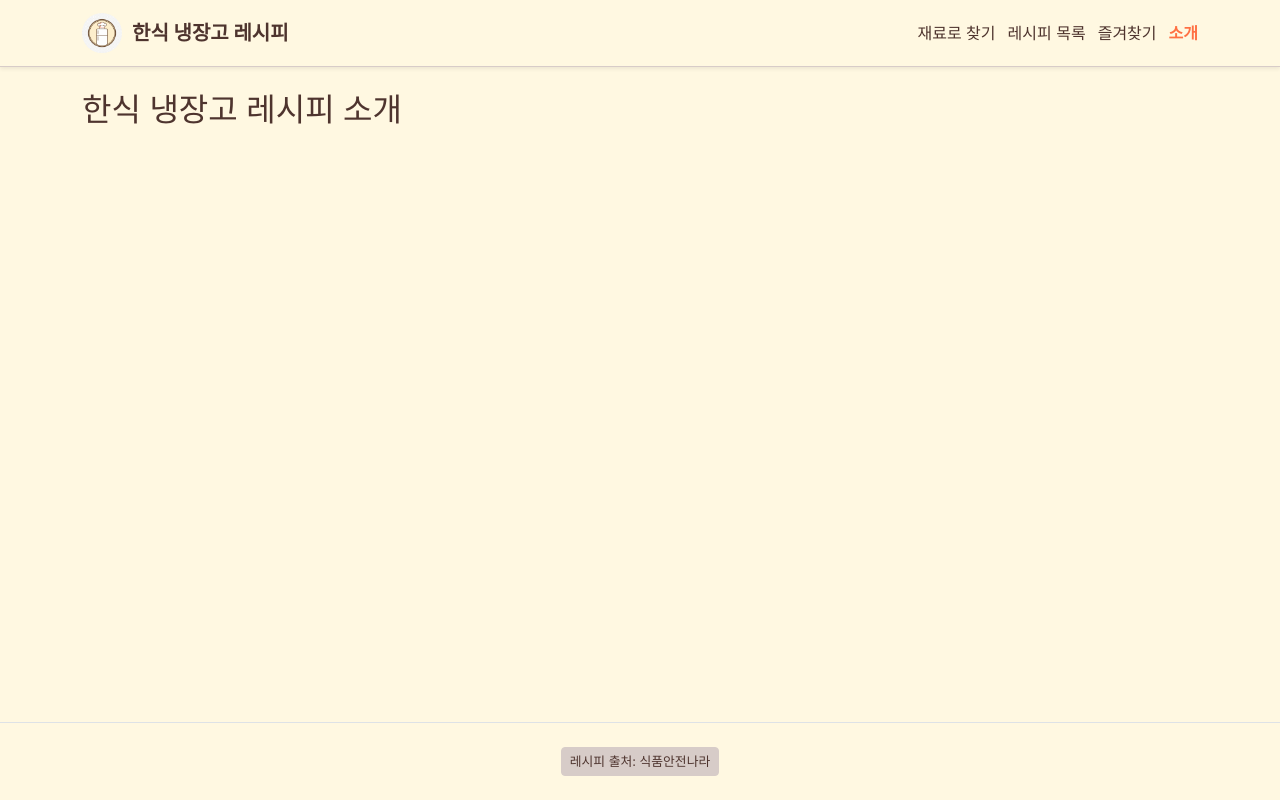
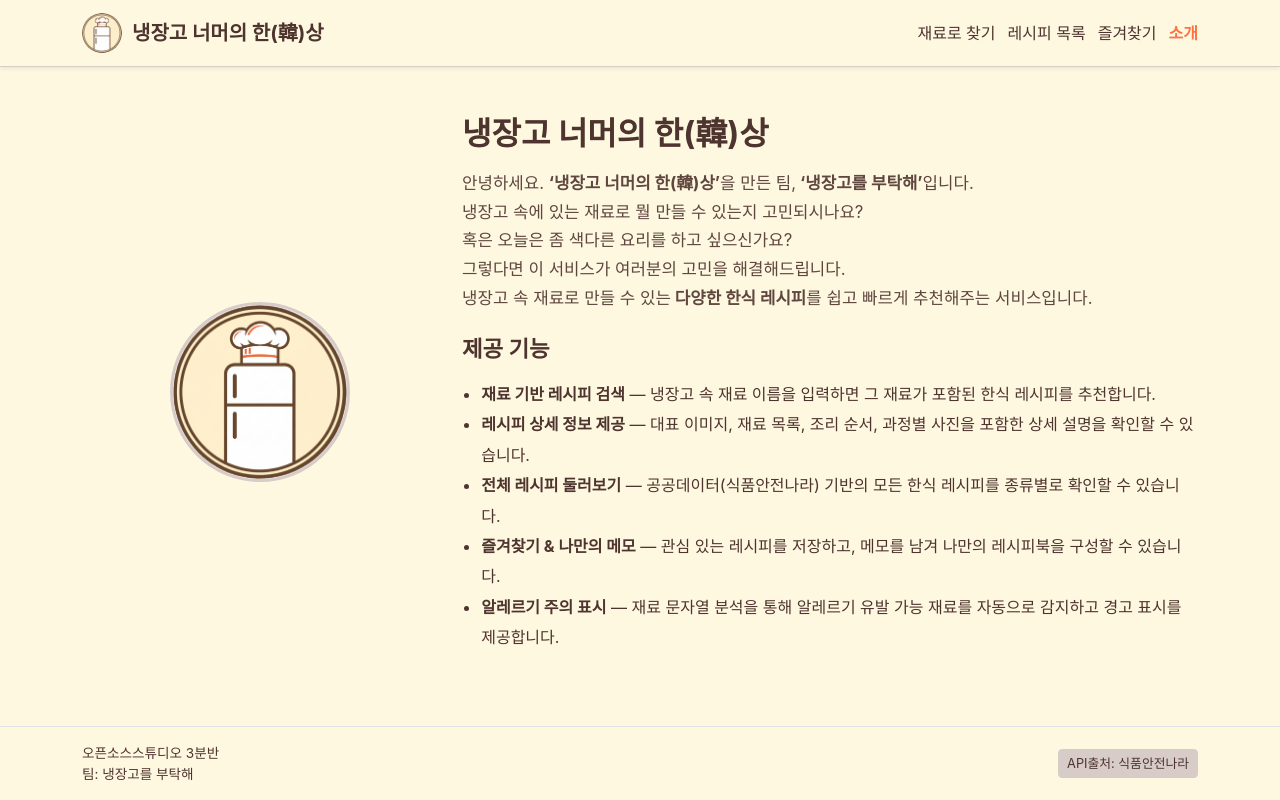
Before and after one commit to 22200255/My-korean-Fridge-Chef, a React (Create React App) app in the folder fridge-chef/: page /about in a window 1280 px wide. Built offline with nearby package versions, Linux system fonts and the light colour scheme.

Commit message:
회의 내용 수정

```diff
--- a/fridge-chef/src/components/Footer.js
+++ b/fridge-chef/src/components/Footer.js
@@ -1,13 +1,25 @@
+// src/components/Footer.js
+
 import React from 'react';
 import { Container, Button } from 'react-bootstrap';
 
 export default function Footer() {
   return (
     <footer
-      className="py-4 mt-auto text-center border-top"
+      className="py-3 mt-auto border-top"
       style={{ backgroundColor: 'var(--bg-cream)' }}
     >
-      <Container>
+      <Container className="d-flex justify-content-between align-items-center">
+        <div
+          className="text-start"
+          style={{ fontSize: '0.85rem', color: 'var(--text-brown)' }}
+        >
+          <div>오픈소스스튜디오 3분반</div>
+          <div>팀: 냉장고를 부탁해</div>
+        </div>
+
+        {/* 오른쪽: API 출처 버튼 (클릭 시 식품안전나라로 이동) */}
+        <div className="text-end">
           <a
             href="https://www.foodsafetykorea.go.kr/api/newDatasetDetail.do"
             target="_blank"
@@ -23,9 +35,10 @@ export default function Footer() {
                 color: 'var(--text-brown)'
               }}
             >
-            레시피 출처: 식품안전나라
+              API출처: 식품안전나라
             </Button>
           </a>
+        </div>
       </Container>
     </footer>
   );
--- a/fridge-chef/src/components/NavBar.js
+++ b/fridge-chef/src/components/NavBar.js
@@ -57,7 +57,7 @@ function AppNavBar() {
               objectFit: 'cover'
             }}
           />
-          <span>한식 냉장고 레시피</span>
+          <span>냉장고 너머의 한(韓)상</span>
         </Navbar.Brand>
 
         <Navbar.Toggle aria-controls="main-nav" />
--- a/fridge-chef/src/pages/AboutPage.js
+++ b/fridge-chef/src/pages/AboutPage.js
@@ -1,11 +1,118 @@
+// src/pages/AboutPage.js
+
 import React from 'react';
-import { Container, ListGroup } from 'react-bootstrap';
+import { Container, Row, Col } from 'react-bootstrap';
 
 function AboutPage() {
   return (
-    <Container className="mt-4 mb-4">
-      <h2> 한식 냉장고 레시피 소개</h2>
+    <Container className="mt-5 mb-5">
+      <Row className="align-items-center">
+        {/* 왼쪽: 로고 이미지 */}
+        <Col
+          xs={12}
+          md={4}
+          className="mb-5 mb-md-0 d-flex justify-content-center"
+        >
+          <img
+            src="/assets/logo/logo.png"
+            alt="냉장고 너머의 한(韓)상 로고"
+            style={{
+              width: '180px',
+              height: '180px',
+              borderRadius: '50%',
+              objectFit: 'cover',
+              border: '3px solid var(--sub-beige)',
+              backgroundColor: 'white'
+            }}
+          />
+        </Col>
 
+        {/* 오른쪽: 소개 및 기능 설명 */}
+        <Col xs={12} md={8}>
+          <h2
+            className="mb-3"
+            style={{
+              color: 'var(--text-brown)',
+              fontWeight: 'bold',
+              fontSize: '2rem'
+            }}
+          >
+            냉장고 너머의 한(韓)상
+          </h2>
+
+          <p
+            style={{
+              fontSize: '1.05rem',
+              color: 'var(--text-brown)',
+              opacity: 0.9,
+              lineHeight: '1.7'
+            }}
+          >
+            안녕하세요. <strong>‘냉장고 너머의 한(韓)상’</strong>을 만든 팀,
+            <strong> ‘냉장고를 부탁해’</strong>입니다.
+            <br />
+            냉장고 속에 있는 재료로 뭘 만들 수 있는지 고민되시나요?
+            <br />
+            혹은 오늘은 좀 색다른 요리를 하고 싶으신가요?
+            <br />
+            그렇다면 이 서비스가 여러분의 고민을 해결해드립니다.
+            <br />
+            냉장고 속 재료로 만들 수 있는
+            <strong> 다양한 한식 레시피</strong>를 쉽고 빠르게 추천해주는 서비스입니다.
+          </p>
+
+          <h4
+            className="mt-4 mb-3"
+            style={{
+              color: 'var(--text-brown)',
+              fontWeight: 'bold',
+              fontSize: '1.4rem'
+            }}
+          >
+            제공 기능
+          </h4>
+
+          <ul
+            style={{
+              listStyle: 'disc',
+              paddingLeft: '1.2rem',
+              color: 'var(--text-brown)',
+              fontSize: '1rem',
+              lineHeight: '1.9'
+            }}
+          >
+            <li>
+              <strong>재료 기반 레시피 검색</strong> —
+              냉장고 속 재료 이름을 입력하면 그 재료가 포함된 한식 레시피를
+              추천합니다.
+            </li>
+
+            <li>
+              <strong>레시피 상세 정보 제공</strong> —
+              대표 이미지, 재료 목록, 조리 순서, 과정별 사진을 포함한
+              상세 설명을 확인할 수 있습니다.
+            </li>
+
+            <li>
+              <strong>전체 레시피 둘러보기</strong> —
+              공공데이터(식품안전나라) 기반의 모든 한식 레시피를 종류별로
+              확인할 수 있습니다.
+            </li>
+
+            <li>
+              <strong>즐겨찾기 & 나만의 메모</strong> —
+              관심 있는 레시피를 저장하고, 메모를 남겨
+              나만의 레시피북을 구성할 수 있습니다.
+            </li>
+
+            <li>
+              <strong>알레르기 주의 표시</strong> —
+              재료 문자열 분석을 통해 알레르기 유발 가능 재료를
+              자동으로 감지하고 경고 표시를 제공합니다.
+            </li>
+          </ul>
+        </Col>
+      </Row>
     </Container>
   );
 }
--- a/fridge-chef/src/pages/RecipeDetail.js
+++ b/fridge-chef/src/pages/RecipeDetail.js
@@ -52,9 +52,20 @@ export default function RecipeDetail() {
         </Button>
 
         {/* [기능 추가 1] 상세 화면에서 저장 버튼 */}
-        <Button variant="success" onClick={handleSave}>
-           이 레시피 저장하기
+        <Button
+          onClick={handleSave}
+          style={{
+            backgroundColor: 'var(--point-orange)',
+            borderColor: 'var(--point-orange)',
+            color: '#fff',
+            fontWeight: 'bold',
+            paddingInline: '20px',
+            paddingBlock: '10px'
+          }}
+      >
+          이 레시피 저장하기
         </Button>
+
       </div>
 
       <Row>
--- a/fridge-chef/src/pages/Search.js
+++ b/fridge-chef/src/pages/Search.js
@@ -1,3 +1,5 @@
+// src/pages/Search.js
+
 import React, { useMemo, useRef, useEffect, useContext } from 'react';
 import { useNavigate } from 'react-router-dom';
 import useApi from '../hooks/useApi';
@@ -19,57 +21,67 @@ import {
 export default function Search() {
   const contextValue = useContext(RecipeContext) || {};
   const {
-    searchState = { query: "", results: [], category: "All", isExact: false },
+    searchState = {
+      query: '',
+      results: [],
+      category: 'All',
+      isExact: false,
+      hasSearched: false
+    },
     savedRecipes = [],
     dispatch
   } = contextValue;
 
-  const { query, results, category, isExact } = searchState;
+  const { query, results, category, isExact, hasSearched } = searchState;
 
   const { loading, error, fetchRecipes } = useApi();
   const navigate = useNavigate();
   const inputRef = useRef(null);
 
+  // 검색어가 비어 있을 때만 자동 포커스
   useEffect(() => {
     if (!query && inputRef.current) inputRef.current.focus();
   }, [query]);
 
   const updateSearchState = (updates) => {
-    dispatch &&
-      dispatch({
-        type: 'SET_SEARCH_STATE',
-        payload: updates
-      });
+    if (!dispatch) return;
+    dispatch({ type: 'SET_SEARCH_STATE', payload: updates });
   };
 
   const handleSearch = async (e) => {
     e.preventDefault();
-    if (!query.trim()) {
-      alert('재료를 입력해 주세요!');
+    const trimmed = (query || '').trim();
+    if (!trimmed) {
+      alert('재료를 입력해 주세요.');
       return;
     }
+    const data = await fetchRecipes(trimmed);
+    // 실제 검색이 실행되었음을 표시
+    updateSearchState({ results: data, hasSearched: true });
+  };
 
-    const data = await fetchRecipes(query.trim());
-    let filtered = data || [];
+  const filteredData = useMemo(() => {
+    if (!results) return [];
+
+    let filtered = results;
 
     if (category !== 'All') {
-      filtered = filtered.filter((r) => r.RCP_PAT2 === category);
+      filtered = filtered.filter((item) => item.RCP_PAT2 === category);
     }
 
-    if (isExact && query.trim()) {
-      const q = query.trim();
-      filtered = filtered.filter(
-        (r) => r.RCP_PARTS_DTLS && r.RCP_PARTS_DTLS.includes(q)
-      );
+    if (isExact) {
+      filtered = filtered.filter((recipe) => {
+        if (!recipe.RCP_PARTS_DTLS) return false;
+        const ingredients = recipe.RCP_PARTS_DTLS
+          .split(/[\n,]/)
+          .map((s) => s.trim())
+          .filter(Boolean);
+        return ingredients.includes((query || '').trim());
+      });
     }
 
-    updateSearchState({
-      query: query.trim(),
-      results: filtered,
-      category,
-      isExact
-    });
-  };
+    return filtered;
+  }, [results, category, isExact, query]);
 
   const goToDetail = (recipe) => {
     navigate('/recipe/view', { state: { recipe } });
@@ -77,54 +89,28 @@ export default function Search() {
 
   const handleSave = (recipe) => {
     if (!dispatch) return;
-    if (savedRecipes.some((r) => r.RCP_SEQ === recipe.RCP_SEQ)) {
-      alert('이미 저장된 레시피입니다!');
+    const currentSaved = savedRecipes || [];
+    if (currentSaved.some((r) => r.RCP_SEQ === recipe.RCP_SEQ)) {
+      alert('이미 저장된 레시피입니다.');
       return;
     }
     dispatch({ type: 'ADD', payload: recipe });
-    alert('나만의 레시피북에 저장되었습니다!');
+    alert('나만의 레시피북에 저장되었습니다.');
   };
 
-  const filteredData = useMemo(() => {
-    if (!results || results.length === 0) return [];
-    let data = results;
+  // 처음 화면인지 여부는 hasSearched 로만 판단
+  const isInitial = !hasSearched;
 
-    if (category !== 'All') {
-      data = data.filter((r) => r.RCP_PAT2 === category);
-    }
-
-    if (isExact && query.trim()) {
-      const q = query.trim();
-      data = data.filter(
-        (r) => r.RCP_PARTS_DTLS && r.RCP_PARTS_DTLS.includes(q)
-      );
-    }
-
-    return data;
-  }, [results, category, isExact, query]);
-
-  return (
-    <Container className="mt-5">
-      <h2> 냉장고 재료로 레시피 찾기</h2>
-
-      <Form onSubmit={handleSearch} className="mb-4">
-        <Row className="g-2">
-          <Col xs={12} md={6}>
-            <Form.Control
-              ref={inputRef}
-              type="text"
-              placeholder="재료 입력 (예: 새우, 계란)"
-              value={query}
-              onChange={(e) => updateSearchState({ query: e.target.value })}
-            />
-          </Col>
-
-          <Col xs={6} md={3}>
+  // 공통 검색 폼 (카테고리 / 입력 / 버튼 높이 50px 통일)
+  const searchForm = (
+    <Form onSubmit={handleSearch} className="mb-3">
+      <Row className="g-2 align-items-center">
+        {/* 왼쪽: 전체 종류(카테고리) */}
+        <Col xs="auto">
           <Form.Select
             value={category}
-              onChange={(e) =>
-                updateSearchState({ category: e.target.value })
-              }
+            onChange={(e) => updateSearchState({ category: e.target.value })}
+            style={{ height: '50px' }}
           >
             <option value="All">전체 종류</option>
             <option value="반찬">반찬</option>
@@ -134,16 +120,30 @@ export default function Search() {
           </Form.Select>
         </Col>
 
-          <Col xs={6} md={3}>
+        {/* 가운데: 재료 입력 박스 */}
+        <Col>
+          <Form.Control
+            ref={inputRef}
+            style={{ height: '50px' }}
+            type="text"
+            placeholder="재료 입력 (예: 새우, 계란)"
+            value={query}
+            onChange={(e) => updateSearchState({ query: e.target.value })}
+          />
+        </Col>
+
+        {/* 오른쪽: 검색 버튼 */}
+        <Col xs="auto">
           <Button
             type="submit"
-              className="w-100"
             disabled={loading}
             style={{
               backgroundColor: 'var(--point-orange)',
               borderColor: 'var(--point-orange)',
               color: '#fff',
-                fontWeight: 'bold'
+              fontWeight: 'bold',
+              height: '50px',
+              paddingInline: '16px'
             }}
           >
             {loading ? '검색 중...' : '검색'}
@@ -151,24 +151,64 @@ export default function Search() {
         </Col>
       </Row>
 
+      {/* 아래: 재료명 정확히 일치만 보기 */}
       <div className="mt-2">
         <Form.Check
           type="switch"
           id="exact-switch"
           label="재료명 정확히 일치만 보기"
           checked={isExact}
-            onChange={(e) =>
-              updateSearchState({ isExact: e.target.checked })
-            }
+          onChange={(e) => updateSearchState({ isExact: e.target.checked })}
         />
       </div>
     </Form>
+  );
+
+  // 처음 진입 화면
+  if (isInitial) {
+    return (
+      <div style={{ paddingTop: '6rem' }}>
+        <Container>
+          <Row className="justify-content-center">
+            <Col xs={12} md={10} lg={8}>
+              <div className="text-center mb-4">
+                <h1
+                  style={{
+                    color: 'var(--text-brown)',
+                    fontWeight: 'bold'
+                  }}
+                >
+                  냉장고 너머의 한상
+                </h1>
+                <p
+                  style={{
+                    color: 'var(--text-brown)',
+                    opacity: 0.85
+                  }}
+                >
+                  냉장고 속 재료를 입력하면, 그 재료로 만들 수 있는 한식 레시피를 추천해 드립니다.
+                </p>
+              </div>
+              {searchForm}
+            </Col>
+          </Row>
+        </Container>
+      </div>
+    );
+  }
+
+  // 한 번이라도 검색한 후 화면
+  return (
+    <Container className="mt-4 mb-4">
+      <h2 className="mb-3">재료로 한식 레시피 찾기</h2>
+
+      {searchForm}
 
       {error && <Alert variant="danger">{error}</Alert>}
 
       <Row xs={1} md={2} lg={3} className="g-4">
         {filteredData.map((recipe, index) => {
-          const allergies = checkAllergies(recipe.RCP_PARTS_DTLS);
+          const allergies = checkAllergies(recipe.RCP_PARTS_DTLS || '');
 
           return (
             <Col key={index}>
@@ -183,17 +223,24 @@ export default function Search() {
                     style={{ height: '200px', objectFit: 'cover' }}
                   />
 
+                  {/* 알레르기 경고 배지 */}
                   {allergies.length > 0 && (
-                    <div style={{ position: 'absolute', top: 8, right: 8 }}>
+                    <div style={{ position: 'absolute', top: 10, right: 10 }}>
                       <OverlayTrigger
                         placement="left"
                         overlay={
-                          <Tooltip id={`tooltip-${index}`}>
+                          <Tooltip id={`alert-${index}`}>
+                            포함된 알레르기 유발 가능 재료:
+                            <br />
                             {allergies.join(', ')}
                           </Tooltip>
                         }
                       >
-                        <Badge bg="warning" text="dark" style={{cursor: 'help'}}>
+                        <Badge
+                          bg="warning"
+                          text="dark"
+                          style={{ cursor: 'help' }}
+                        >
                           알레르기 주의
                         </Badge>
                       </OverlayTrigger>
@@ -212,10 +259,12 @@ export default function Search() {
                     <Badge bg="secondary">{recipe.RCP_PAT2}</Badge>
                   </Card.Title>
 
+                  {/* 재료 목록 툴팁 */}
                   <OverlayTrigger
                     placement="top"
+                    delay={{ show: 250, hide: 400 }}
                     overlay={
-                      <Tooltip id={`parts-${index}`}>
+                      <Tooltip id={`t-${index}`}>
                         {recipe.RCP_PARTS_DTLS}
                       </Tooltip>
                     }
```
Also changed, not shown: fridge-chef/public/assets/logo/logo.png. Lines whose indentation alone changed are shown as unchanged.
